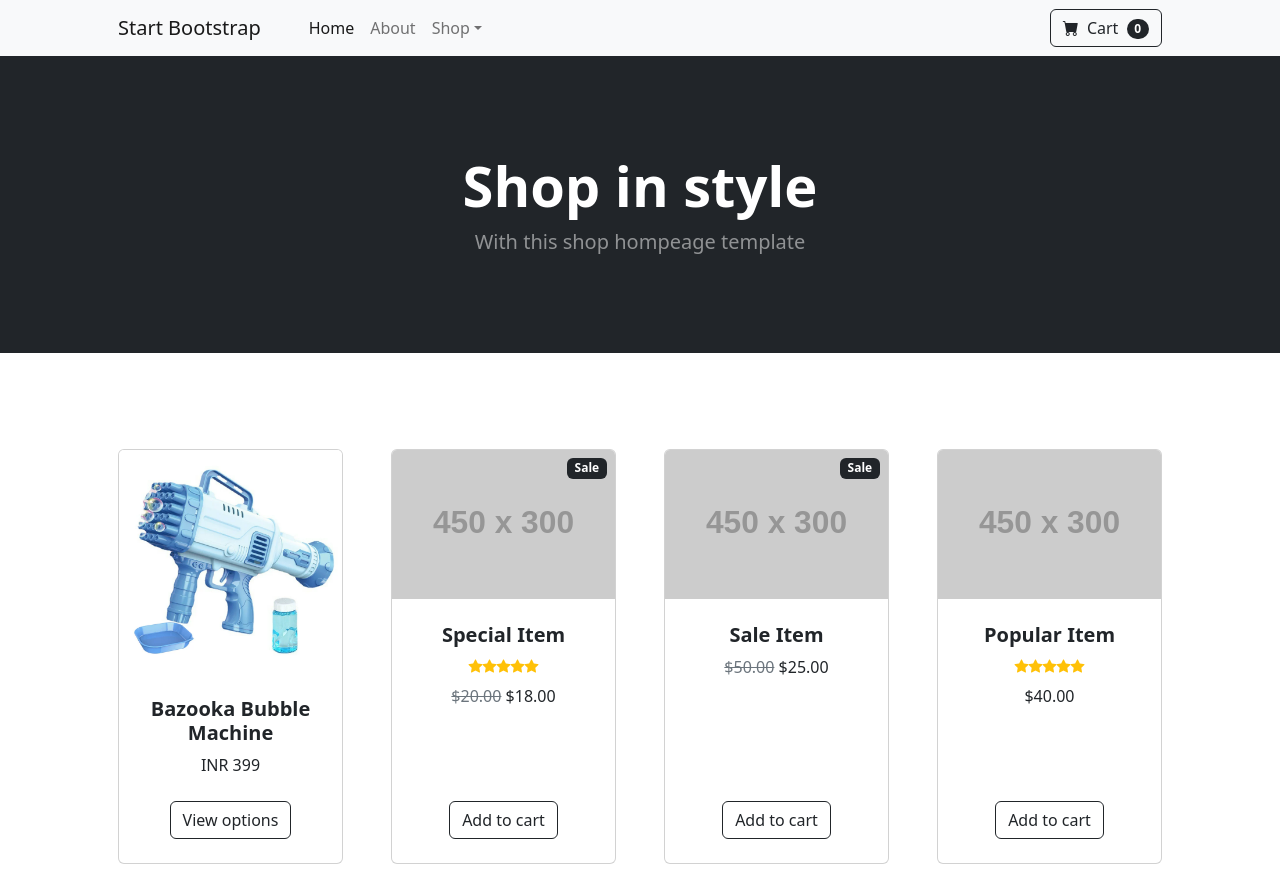
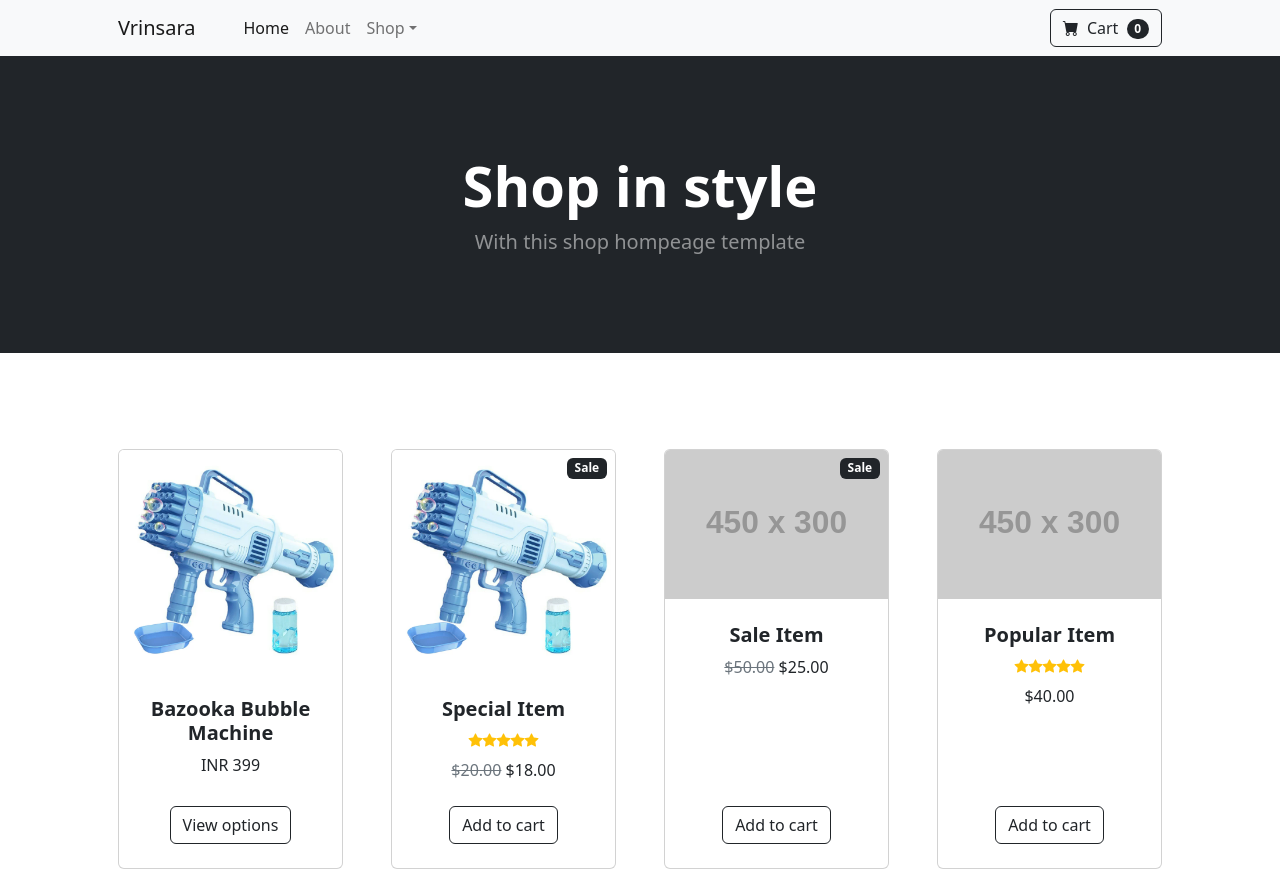
Before and after one commit to Vrinsara/vrinsara.github.io, a plain HTML site: page index.html in a window 1280 px wide. Shown: the top 872 px of the page. Drawn offline with nearby package versions, Linux system fonts and the light colour scheme; placeholder pictures from the web are drawn by us.

Commit message:
Update index.html

```diff
--- a/index.html
+++ b/index.html
@@ -5,7 +5,7 @@
         <meta name="viewport" content="width=device-width, initial-scale=1, shrink-to-fit=no" />
         <meta name="description" content="" />
         <meta name="author" content="" />
-        <title>Shop Homepage - Start Bootstrap Template</title>
+        <title>Shop Vrinsara - Toys & Gifts</title>
         <!-- Favicon-->
         <link rel="icon" type="image/x-icon" href="assets/favicon.ico" />
         <!-- Bootstrap icons-->
@@ -17,7 +17,7 @@
         <!-- Navigation-->
         <nav class="navbar navbar-expand-lg navbar-light bg-light">
             <div class="container px-4 px-lg-5">
-                <a class="navbar-brand" href="#!">Start Bootstrap</a>
+                <a class="navbar-brand" href="#!">Vrinsara</a>
                 <button class="navbar-toggler" type="button" data-bs-toggle="collapse" data-bs-target="#navbarSupportedContent" aria-controls="navbarSupportedContent" aria-expanded="false" aria-label="Toggle navigation"><span class="navbar-toggler-icon"></span></button>
                 <div class="collapse navbar-collapse" id="navbarSupportedContent">
                     <ul class="navbar-nav me-auto mb-2 mb-lg-0 ms-lg-4">
@@ -80,7 +80,7 @@
                             <!-- Sale badge-->
                             <div class="badge bg-dark text-white position-absolute" style="top: 0.5rem; right: 0.5rem">Sale</div>
                             <!-- Product image-->
-                            <img class="card-img-top" src="https://dummyimage.com/450x300/dee2e6/6c757d.jpg" alt="..." />
+                            <img class="card-img-top" src="medias/36holes-bubble-machine.webp" alt="Bazooka Bubble Machine" />
                             <!-- Product details-->
                             <div class="card-body p-4">
                                 <div class="text-center">
```
